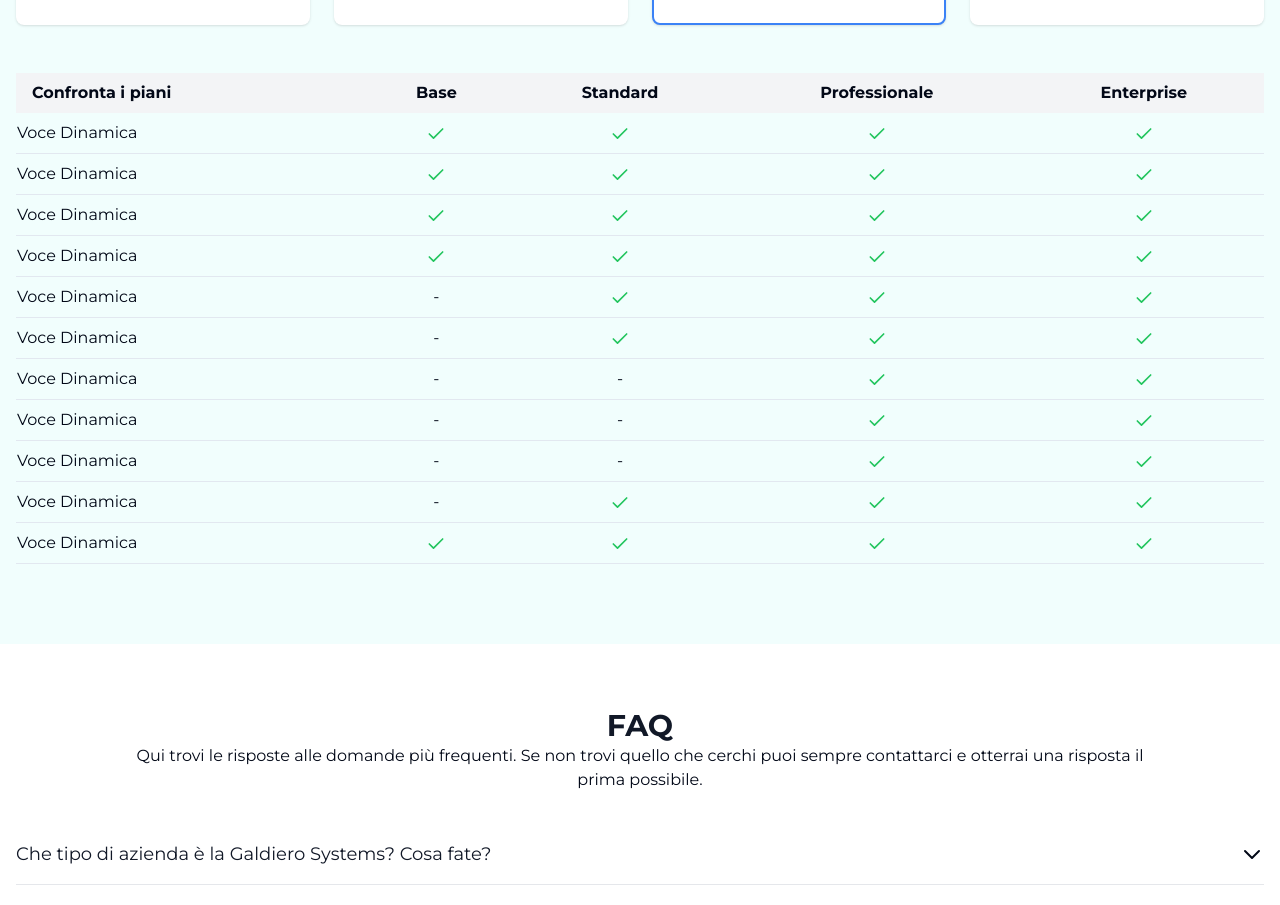
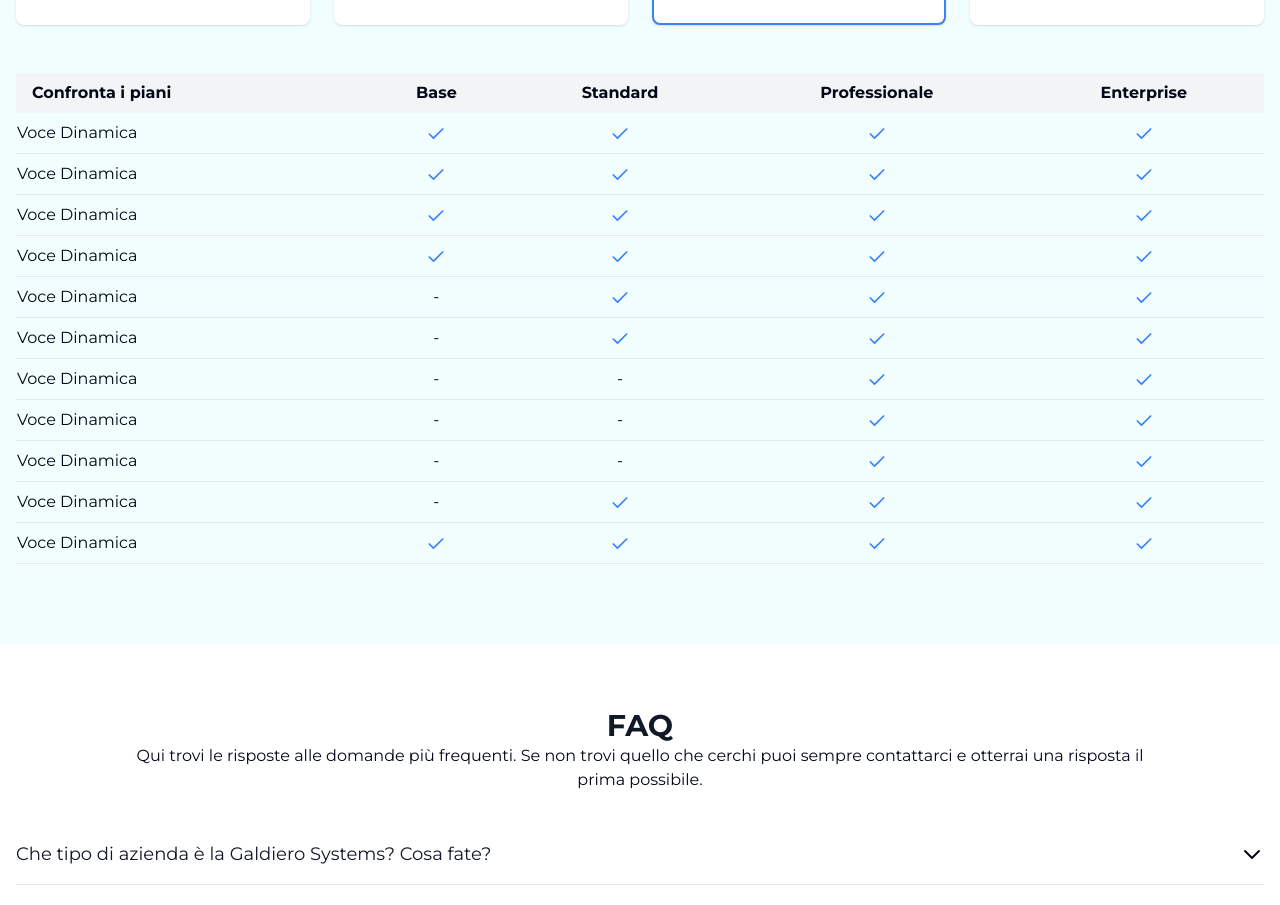
Before and after one commit to Antogld/glds-website, a React (Vite) app: page /restruct in a window 1280 px wide. Shown: the part 1020-1925 px from the top of the page. Built offline with nearby package versions, Linux system fonts and the light colour scheme.

Commit message:
fixing restruct

```diff
--- a/src/screens/Restruct.jsx
+++ b/src/screens/Restruct.jsx
@@ -25,7 +25,7 @@ const FeatureRow = ({ feature, tiers }) => (
     <td className="py-2">{feature}</td>
     {tiers.map((hasTier, index) => (
       <td key={index} className="text-center py-2">
-        {hasTier ? <Check className="inline h-5 w-5 text-green-500" /> : "-"}
+        {hasTier ? <Check className="inline h-5 w-5 text-blue-500" /> : "-"}
       </td>
     ))}
   </tr>
```
